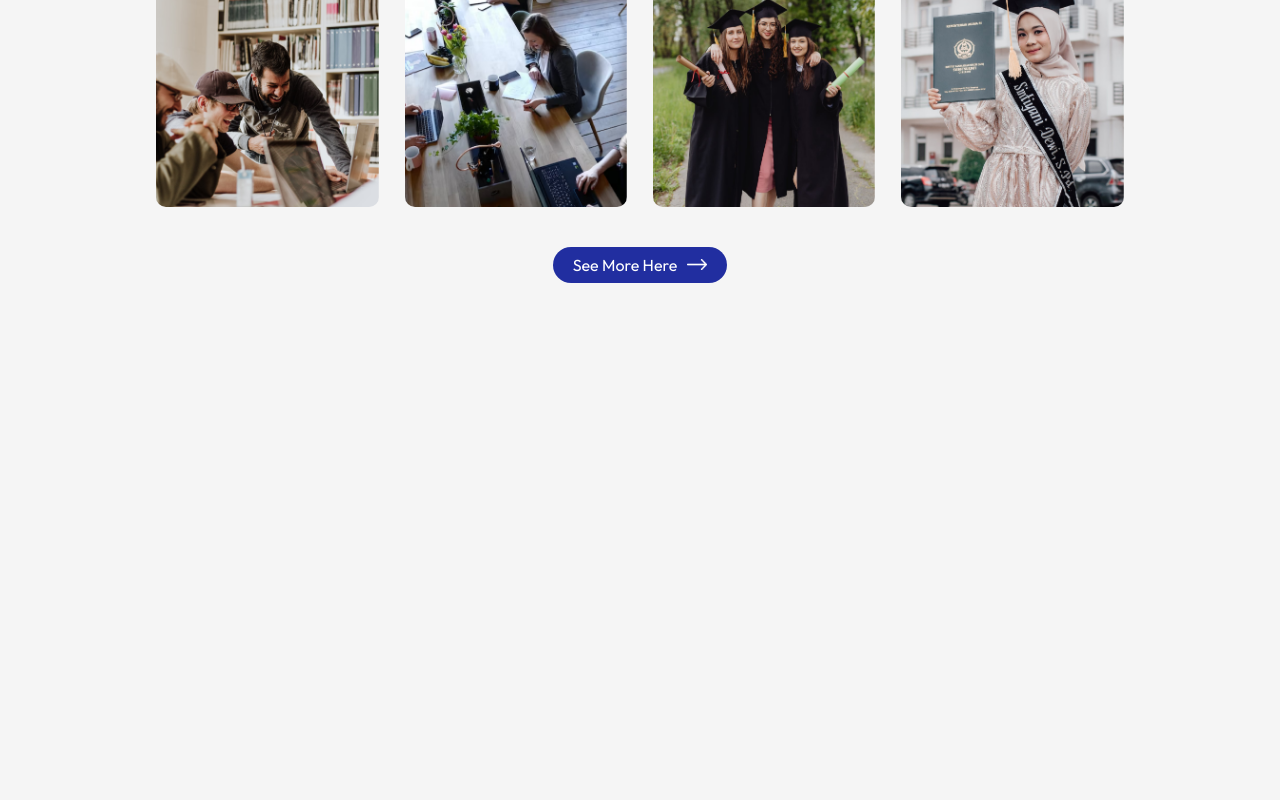
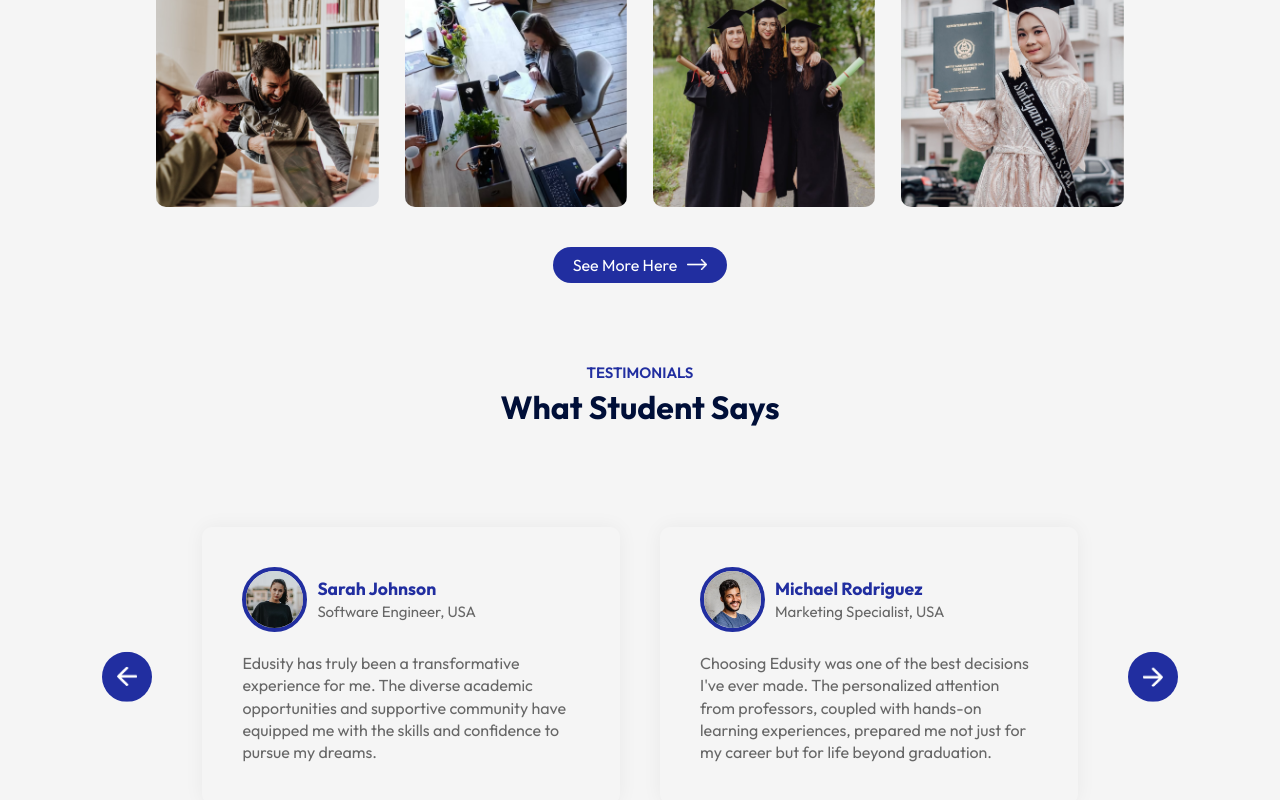
Before and after one commit to Mohamed-Aseem/react-SPA, a React (Vite) app: page / in a window 1280 px wide. Shown: the part 2156-2956 px from the top of the page. Before the commit the page ends 2519 px from the top, so only its background shows below. Built offline with nearby package versions, Linux system fonts and the light colour scheme.

Commit message:
Create Testimonials Component and Modify App.jsx File

```diff
--- a/src/App.jsx
+++ b/src/App.jsx
@@ -5,6 +5,7 @@ import Programs from './Components/Programs/Programs'
 import Title from './Components/Title/Title'
 import About from './Components/About/About'
 import Gallery from './Components/Gallery/Gallery'
+import Testimonials from './Components/Testimonials/Testimonials'
 
 const App = () => {
   return (
@@ -17,6 +18,8 @@ const App = () => {
         <About />
         <Title subTitle='Gallery' title='Campus Photos'/>
         <Gallery />
+        <Title subTitle='Testimonials' title='What Student Says'/>
+        <Testimonials />
       </div>
     </div>
   )
--- /dev/null
+++ b/src/Components/Testimonials/Testimonials.css
@@ -0,0 +1,65 @@
+.testimonials{
+    margin: 80px auto;
+    padding: 0 80px;
+    position: relative;
+}
+
+.next-btn, .back-btn{
+    position: absolute;
+    top: 50%;
+    right: 0;
+    transform: translateY(-50%);
+    padding: 15px;
+    width: 50px;
+    border-radius: 50%;
+    cursor: pointer;
+    background-color: #212EA0;
+}
+
+.back-btn{
+    right: auto;
+    left: 0;
+}
+
+.slider{
+    overflow: hidden;
+}
+
+.slider ul{
+    display: flex;
+    width: 200%;
+    overflow: hidden;
+    transition: 0.4s;
+}
+
+.slider ul li{
+    list-style: none;
+    width: 50%;
+    padding: 20px;
+}
+
+.slide{
+    box-shadow: 0 0 20px rgba(0, 0, 0, 0.05);
+    padding: 40px;
+    border-radius: 10px;
+    color: #676767;
+    line-height: 1.4;
+}
+
+.slide img{
+    width: 65px;
+    border-radius: 50%;
+    margin-right: 10px;
+    border: 4px solid #212EA0;
+}
+
+.user-info{
+    display: flex;
+    align-items: center;
+    margin-bottom: 20px;
+    font-size: 15px;
+}
+
+.user-info h3{
+    color: #212EA0;
+}
--- /dev/null
+++ b/src/Components/Testimonials/Testimonials.jsx
@@ -0,0 +1,100 @@
+import React, { useRef } from 'react'
+import './Testimonials.css'
+import next_icon from '../../assets/next-icon.png'
+import back_icon from '../../assets/back-icon.png'
+import user_1 from '../../assets/user-1.png'
+import user_2 from '../../assets/user-2.png'
+import user_3 from '../../assets/user-3.png'
+import user_4 from '../../assets/user-4.png'
+
+
+const Testimonials = () => {
+
+  const slider = useRef();
+
+  let tX = 0;
+
+
+  const slideForward = ()=>{
+    if(tX > -50){
+      tX -= 25;
+    }
+    slider.current.style.transform = `translateX(${tX}%)`
+  }
+
+  const slideBackward = ()=>{
+    if(tX < 0){
+      tX += 25;
+    }
+    slider.current.style.transform = `translateX(${tX}%)`;
+  }
+
+  return (
+    <div className='testimonials'>
+      <img src={next_icon} alt="" className='next-btn' onClick={slideForward}/>
+      <img src={back_icon} alt="" className='back-btn' onClick={slideBackward}/>
+      <div className="slider">
+        <ul ref={slider}>
+          <li>
+            <div className="slide">
+              <div className="user-info">
+                <img src={user_1} alt="" />
+                <div>
+                  <h3>Sarah Johnson</h3>
+                  <span>Software Engineer, USA</span>
+                </div>
+              </div>
+              <p>
+                Edusity has truly been a transformative experience for me. The diverse academic opportunities and supportive community have equipped me with the skills and confidence to pursue my dreams.
+              </p>
+            </div>
+          </li>
+          <li>
+            <div className="slide">
+              <div className="user-info">
+                <img src={user_2} alt="" />
+                <div>
+                  <h3> Michael Rodriguez</h3>
+                  <span>Marketing Specialist, USA</span>
+                </div>
+              </div>
+              <p>
+              Choosing Edusity was one of the best decisions I've ever made. The personalized attention from professors, coupled with hands-on learning experiences, prepared me not just for my career but for life beyond graduation.
+              </p>
+            </div>
+          </li>
+          <li>
+            <div className="slide">
+              <div className="user-info">
+                <img src={user_3} alt="" />
+                <div>
+                  <h3>Emily Chen</h3>
+                  <span>Registered Nurse, USA</span>
+                </div>
+              </div>
+              <p>
+              As a first-generation college student, Edusity provided me with the support and resources I needed to succeed. The dedicated faculty and vibrant campus community fostered an environment where I could thrive academically and personally.
+              </p>
+            </div>
+          </li>
+          <li>
+            <div className="slide">
+              <div className="user-info">
+                <img src={user_4} alt="" />
+                <div>
+                  <h3>Alex Nguyen</h3>
+                  <span>Financial Analyst, USA</span>
+                </div>
+              </div>
+              <p>
+              Edusity's commitment to holistic development has been instrumental in shaping me into the leader I am today. From leadership workshops to internship opportunities, every aspect of my education was tailored to help me reach my full potential.
+              </p>
+            </div>
+          </li>
+        </ul>
+      </div>
+    </div>
+  )
+}
+
+export default Testimonials
```
